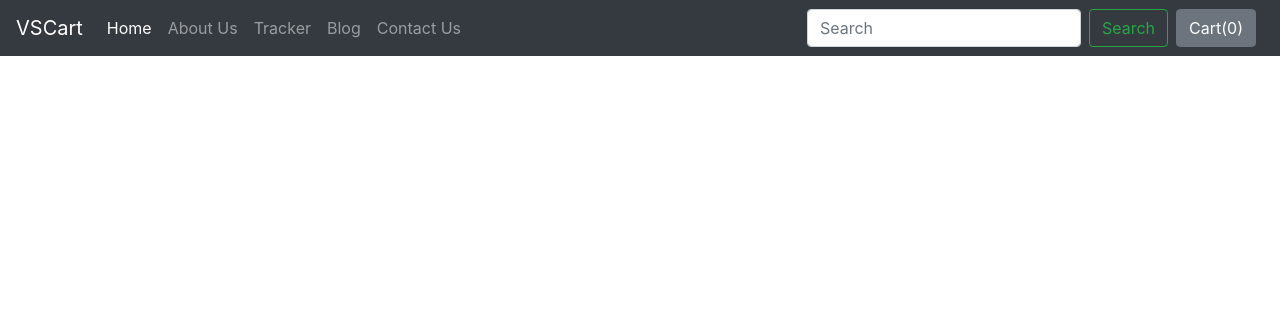
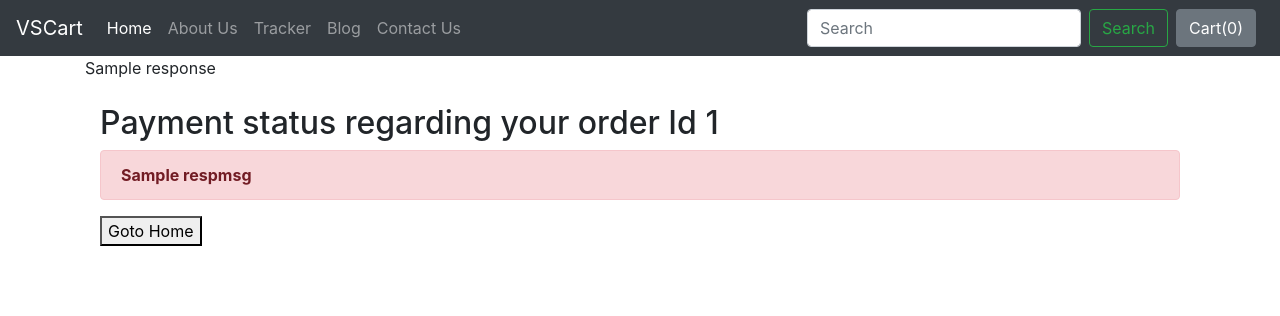
Before and after one commit to mr-vaibh/vscart, a Django app: template shop/templates/shop/paymentstatus_new.html in a window 1280 px wide. Shown: the top 316 px of the page. Run offline with Django 3.2, Linux system fonts and the light colour scheme; the template is opened without the code that fills it: most values are stand-ins (such as "Sample title", 1, 10 or a date in 2020); some libraries are stand-ins or nearby versions.

```diff
--- a/shop/templates/shop/paymentstatus_new.html
+++ b/shop/templates/shop/paymentstatus_new.html
@@ -1,7 +1,57 @@
 {% extends 'shop/basic.html' %}
-{% block title%}Payment Status | VSCart{% endblock %}
+{% block title%}Payment | VSCart{% endblock %}
 {% block body %}
+<div class="container">
+	{{response}}
+	    <div class="col my-4">
+        <h2>Payment status regarding your order Id {{response.ORDERID}}</h2>
+        {% if response.RESPCODE == '01' %}
+        <div class="table-responsive">
+        <table class="table">
+            <thead>
+                <tr></tr>
+            </thead>
+            <tbody>
+                <tr>
+                    <td style="font-weight: bolder;">ID</td>
+                    <td>{{reponse.ORDERID}}</td>
+                </tr>
+                <tr>
+                    <td style="font-weight: bolder;">Amount (in {{response.CURRENCY}})</td>
+                    <td>{{response.TXNAMOUNT}}</td>
+                </tr>
+                <tr>
+                    <td style="font-weight: bolder;">PAYMENT MODE</td>
+                    <td>{{response.PAYMENTMODE}}</td>
+                </tr>
+                <tr>
+                    <td style="font-weight: bolder;">TRANSACTION DATE</td>
+                    <td>{{response.TXNDATE}}</td>
+                </tr>
+                <tr>
+                    <td style="font-weight: bolder;">TRANSACTION STATUS</td>
+                    <td>Items in Cart Successfully ordered</td>
+                </tr>
+                <tr>
+                    <td style="font-weight: bolder;">BANK NAME</td>
+                    <td>{{response.BANKNAME}}</td>
+                </tr>
+            </tbody>
+        </table>
+        </div>
 
+        <div class="alert alert-success" role="alert"><span><strong>Thanks for ordering with us. Your order is {{response.ORDERID}}. Use it to track your order using our order tracker</strong></span></div>
 
+        {% else %}
+        <div class="alert alert-danger" role="alert"><span><strong>{{response.RESPMSG}}</strong></span></div>
+        {% endif%}
 
+        {% block js %}
+		<script>
+			localStorage.clear();
+		</script>
+		{% endblock %}
+
+        <button onclick="document.location = '/shop';"><span><i class="fas fa-door-open"></i></span>Goto Home</button>
+		</div>
 {% endblock %}
```
Also changed, not shown: shop/templates/shop/checkout.html (+2 -6 lines).
